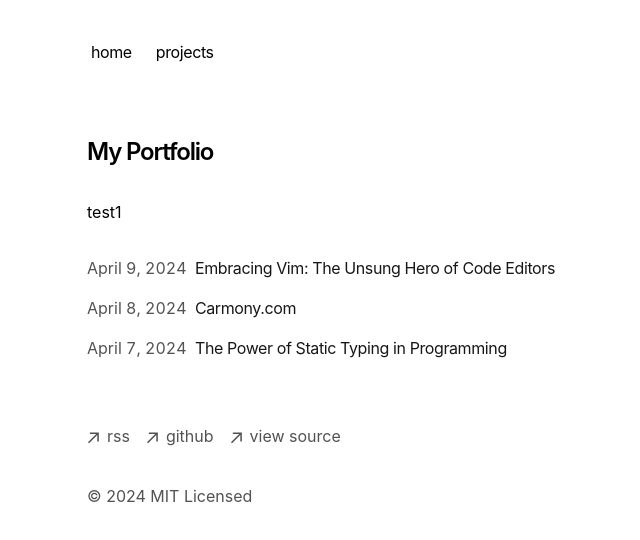
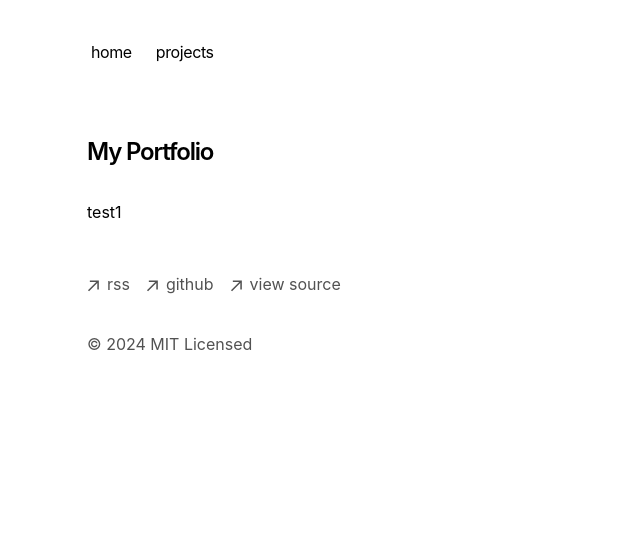
Before and after one commit to ahadsyed2/portfoliotest2, a Next.js app: page / in a window 1280 px wide. Shown: the top 540 px of the page, without its empty margins (265-905 px from the left). Built offline with nearby package versions, Linux system fonts and the light colour scheme.

Commit message:
take away projects from home

```diff
--- a/app/page.tsx
+++ b/app/page.tsx
@@ -9,9 +9,7 @@ export default function Page() {
       <p className="mb-4">
         {`test1`}
       </p>
-      <div className="my-8">
-        <BlogPosts />
-      </div>
+
     </section>
   )
 }
```
